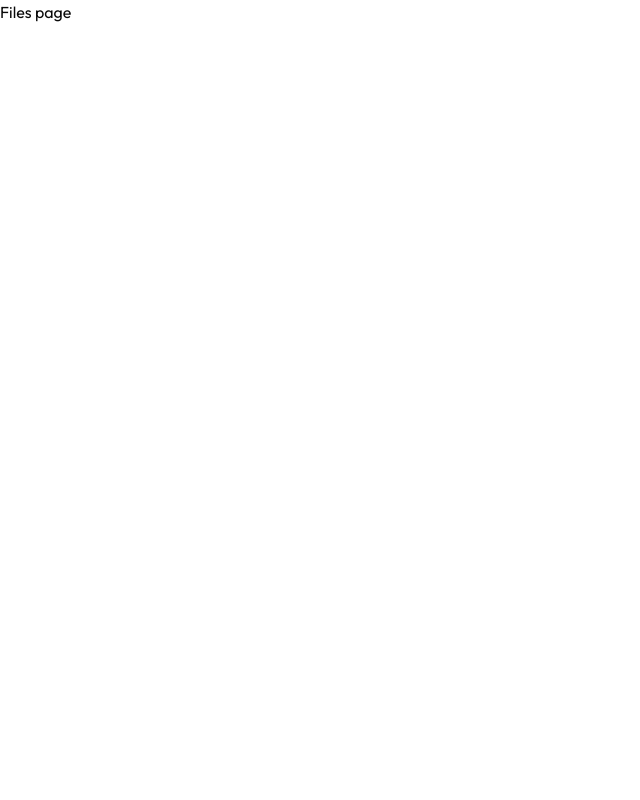
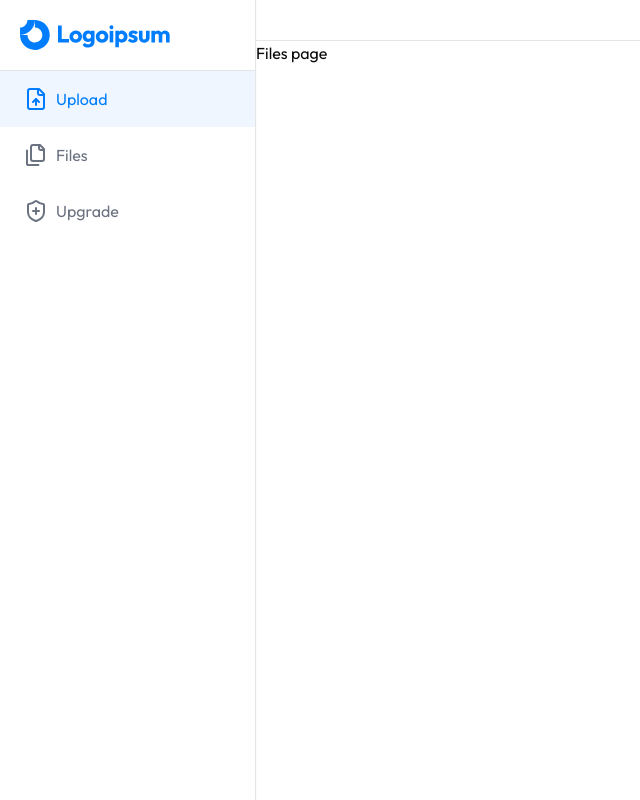
Before and after one commit to iamdaviddang/file-share-app, a Next.js app: page /files in a window 1280 px wide. Shown: the whole page, without its empty margins (0-640 px from the left). Built offline with nearby package versions, Linux system fonts and the light colour scheme.

Commit message:
create sideNav + TopHeader

```diff
--- a/app/(dashboard)/(routes)/files/page.js
+++ b/app/(dashboard)/(routes)/files/page.js
@@ -1,11 +1,9 @@
-import { UserButton } from "@clerk/nextjs";
 import React from "react";
 
 function Files() {
   return (
     <div>
       <h1>Files page</h1>
-      <UserButton afterSignOutUrl="/" />
     </div>
   );
 }
--- a/app/(dashboard)/(routes)/layout.js
+++ b/app/(dashboard)/(routes)/layout.js
@@ -1,7 +1,19 @@
 import React from "react";
+import SideNav from "../_components/SideNav";
+import TopHeader from "../_components/TopHeader";
 
 function layout({ children }) {
-  return <div>{children}</div>;
+  return (
+    <div>
+      <div className="hidden h-full md:w-64 flex-col fixed inset-y-0 z-50 md:flex">
+        <SideNav />
+      </div>
+      <div className="md:ml-64">
+        <TopHeader />
+        {children}
+      </div>
+    </div>
+  );
 }
 
 export default layout;
--- /dev/null
+++ b/app/(dashboard)/_components/SideNav.js
@@ -0,0 +1,53 @@
+"use client";
+import { Files, FileUp, ShieldPlus } from "lucide-react";
+import Image from "next/image";
+import React, { useState } from "react";
+
+function SideNav() {
+  const menuList = [
+    {
+      id: 1,
+      name: "Upload",
+      icon: <FileUp />,
+      path: "/upload",
+    },
+    {
+      id: 2,
+      name: "Files",
+      icon: <Files />,
+      path: "/files",
+    },
+    {
+      id: 3,
+      name: "Upgrade",
+      icon: <ShieldPlus />,
+      path: "/upgrade",
+    },
+  ];
+
+  const [activeIndex, setActiveIndex] = useState(0);
+
+  return (
+    <div className="shadow-sm border-r h-full">
+      <div className="p-5 border-b">
+        <Image src="/logo.svg" alt="logo" width={150} height={100} />
+      </div>
+      <div className="flex flex-col float-left w-full">
+        {menuList.map((item, index) => (
+          <button
+            key={index}
+            className={`flex gap-2 p-4 px-6 hover:bg-gray-100 text-gray-500 w-full ${
+              activeIndex == index ? "bg-blue-50 text-primary" : null
+            }`}
+            onClick={() => setActiveIndex(index)}
+          >
+            {item.icon}
+            <h2>{item.name}</h2>
+          </button>
+        ))}
+      </div>
+    </div>
+  );
+}
+
+export default SideNav;
--- /dev/null
+++ b/app/(dashboard)/_components/TopHeader.js
@@ -0,0 +1,22 @@
+import { UserButton } from "@clerk/nextjs";
+import { AlignJustify } from "lucide-react";
+import Image from "next/image";
+import React from "react";
+
+function TopHeader() {
+  return (
+    <div className="flex p-5 border-b items-center justify-between md:justify-end">
+      <AlignJustify className="md:hidden" />
+      <Image
+        src="/logo.svg"
+        alt="logo"
+        width={150}
+        height={100}
+        className="md:hidden"
+      />
+      <UserButton />
+    </div>
+  );
+}
+
+export default TopHeader;
--- a/package.json
+++ b/package.json
@@ -13,6 +13,7 @@
     "@radix-ui/react-slot": "^1.0.2",
     "class-variance-authority": "^0.7.0",
     "clsx": "^2.1.1",
+    "lucide": "^0.383.0",
     "lucide-react": "^0.383.0",
     "next": "14.2.3",
     "react": "^18",
```
Also changed, not shown: 1 other file (tests, documents, lock files or other folders).
